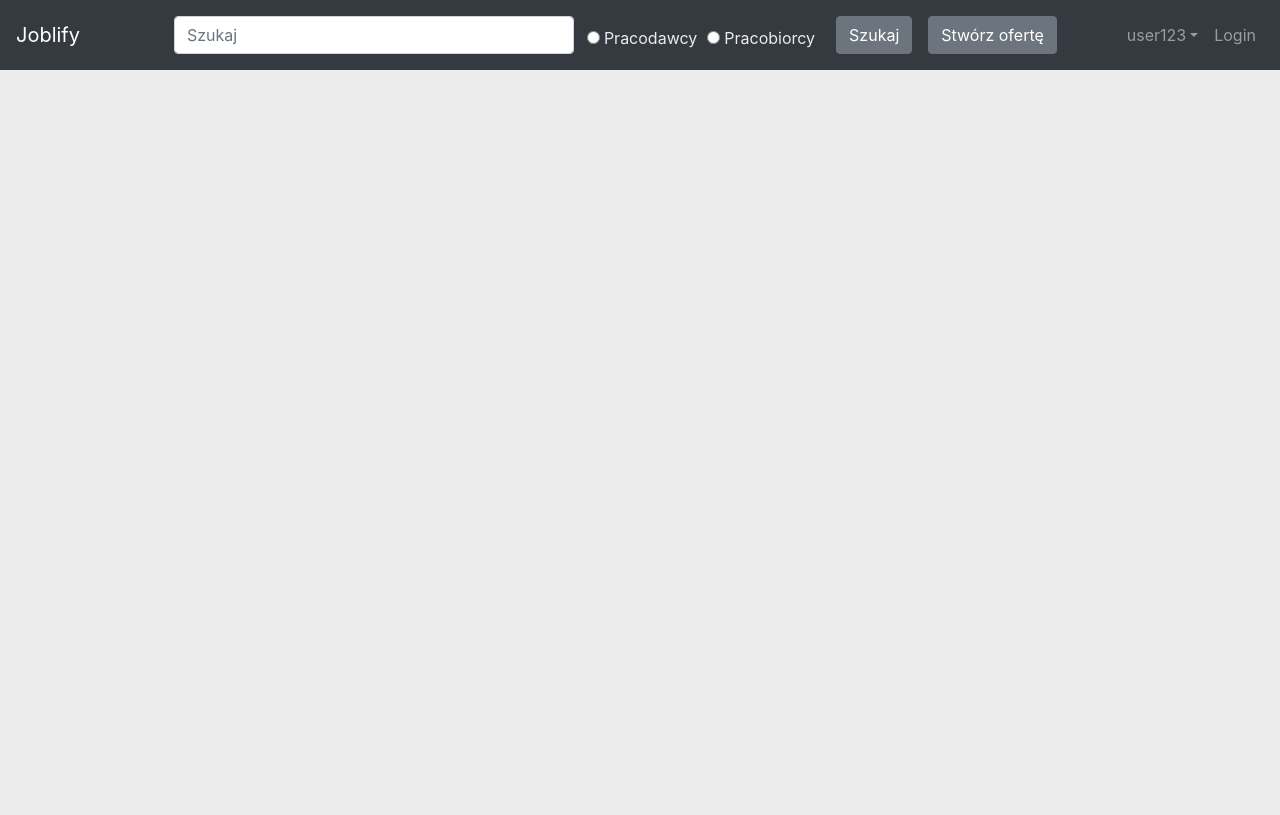
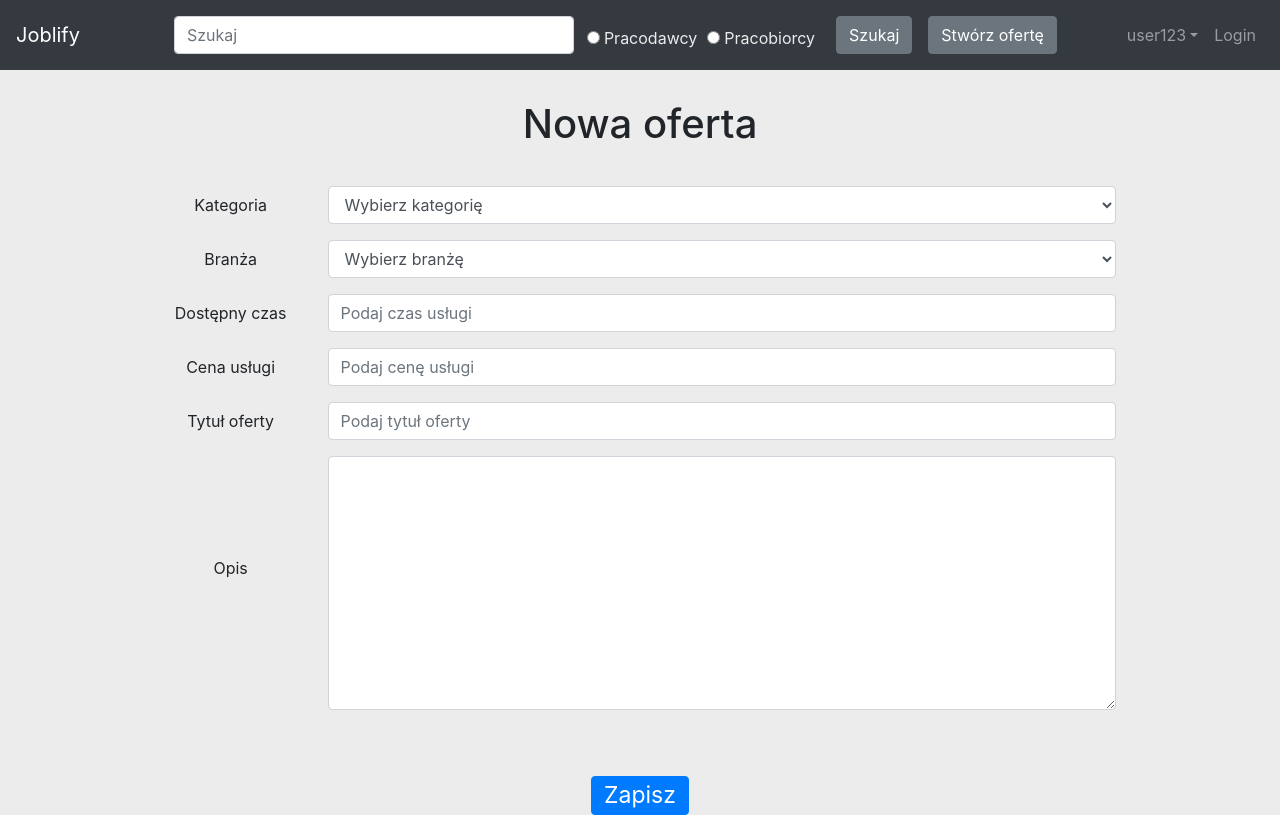
Before and after one commit to EnjoyTheNoise/Joblify.Spa, a React (Create React App) app: page /add-offer in a window 1280 px wide. Built offline with nearby package versions, Linux system fonts and the light colour scheme.

Commit message:
Added AddOfferForm

```diff
--- a/src/App.js
+++ b/src/App.js
@@ -5,6 +5,8 @@ import { BrowserRouter as Router, Route } from "react-router-dom";
 import "./App.css";
 import LoginFormContainer from "./containers/LoginFormContainer";
 import EditProfileContainer from "./containers/EditProfileContainer";
+import AddOfferContainer from "./containers/AddOfferContainer";
+import AddOffer from "./components/Offer/AddOffer";
 import HomePage from "./components/HomePage/HomePage";
 import Navbar from "./components/Navbar/Navbar";
 
@@ -13,12 +15,13 @@ class App extends Component {
     return (
       <Router>
         <div className="App">
-          <Navbar/>
+          <Navbar />
           <div className="content">
             <Switch>
               <Route exact path="/" component={HomePage} />
               <Route path="/login" component={LoginFormContainer} />
               <Route path="/edit-profile" component={EditProfileContainer} />
+              <Route path="/add-offer" component={AddOffer} />
             </Switch>
           </div>
         </div>
--- a/src/components/Navbar/Navbar.js
+++ b/src/components/Navbar/Navbar.js
@@ -1,8 +1,12 @@
 import React, { Component } from "react";
-import { Link } from "react-router-dom";
+import { Link, withRouter } from "react-router-dom";
 import "../../App.css";
 
-class NavbarUnlogged extends Component {
+class Navbar extends Component {
+  handleAddOffer = () => {
+    this.props.history.push("/add-offer");
+  };
+
   render() {
     return (
       <nav className="navbar navbar-expand-lg navbar-dark bg-dark">
@@ -57,13 +61,20 @@ class NavbarUnlogged extends Component {
                 </label>
               </div>
             </fieldset>
-            <button className="btn btn-secondary mx-3 my-2 my-sm-2" type="submit">
+            <button
+              className="btn btn-secondary mx-3 my-2 my-sm-2"
+              type="submit"
+            >
               Szukaj
             </button>
           </form>
-          <button className="btn btn-secondary" type="button">
+          <button
+            className="btn btn-secondary"
+            type="button"
+            onClick={this.handleAddOffer}
+          >
             Stwórz ofertę
-            </button>
+          </button>
           <ul className="navbar-nav ml-auto">
             <li className="nav-item dropdown">
               <a
@@ -102,4 +113,4 @@ class NavbarUnlogged extends Component {
   }
 }
 
-export default NavbarUnlogged;
+export default withRouter(Navbar);
--- /dev/null
+++ b/src/components/Offer/AddOffer.css
@@ -0,0 +1,25 @@
+.titleAddOffer {
+  width: 100%;
+  padding-top: 30px;
+  padding-bottom: 30px;
+}
+
+.saveOfferButton {
+  font-size: 23px;
+  line-height: 25px;
+}
+
+.rowButton {
+  margin: auto;
+}
+
+.customForm {
+  margin: auto;
+  padding-bottom: 50px;
+}
+
+@media screen and (min-width: 576px) {
+  .labelDescription {
+    padding-top: 100px;
+  }
+}
--- /dev/null
+++ b/src/components/Offer/AddOffer.js
@@ -0,0 +1,105 @@
+import React, { Component } from "react";
+import "../../App.js";
+import "./AddOffer.css";
+
+class AddOffer extends Component {
+  render() {
+    return (
+      <div className="row">
+        <div className="titleAddOffer">
+          <h1>Nowa oferta</h1>
+        </div>
+        <br />
+        <div className="col-sm-9 customForm">
+          <form>
+            <div className="form-group row">
+              <label for="inputCategory" className="col-sm-2 col-form-label">
+                Kategoria
+              </label>
+              <div className="col-sm-10">
+                <select id="inputCategory" className="form-control">
+                  <option selected>Wybierz kategorię</option>
+                  <option>...</option>
+                </select>
+              </div>
+            </div>
+            <div className="form-group row">
+              <label for="inputTrade" className="col-sm-2 col-form-label">
+                Branża
+              </label>
+              <div className="col-sm-10">
+                <select id="inputTrade" className="form-control">
+                  <option selected>Wybierz branżę</option>
+                  <option>...</option>
+                </select>
+              </div>
+            </div>
+            <div className="form-group row">
+              <label
+                for="inputAvailableTime"
+                className="col-sm-2 col-form-label"
+              >
+                Dostępny czas
+              </label>
+              <div className="col-sm-10">
+                <input
+                  type="password"
+                  className="form-control"
+                  id="inputAvailableTime"
+                  placeholder="Podaj czas usługi"
+                />
+              </div>
+            </div>
+            <div className="form-group row">
+              <label for="inputPrize" className="col-sm-2 col-form-label">
+                Cena usługi
+              </label>
+              <div className="col-sm-10">
+                <input
+                  type="password"
+                  className="form-control"
+                  id="inputPrize"
+                  placeholder="Podaj cenę usługi"
+                />
+              </div>
+            </div>
+            <div className="form-group row">
+              <label for="inputOfferTitle" className="col-sm-2 col-form-label">
+                Tytuł oferty
+              </label>
+              <div className="col-sm-10">
+                <input
+                  type="password"
+                  className="form-control"
+                  id="inputOfferTitle"
+                  placeholder="Podaj tytuł oferty"
+                />
+              </div>
+            </div>
+            <div className="form-group row">
+              <label
+                for="inputDescription"
+                className="col-sm-2 labelDescription"
+              >
+                Opis
+              </label>
+              <div className="col-sm-10">
+                <textarea
+                  class="form-control"
+                  id="inputDescription"
+                  rows="10"
+                />
+              </div>
+            </div>
+          </form>
+        </div>
+
+        <div className="col-sm-12">
+          <button className="btn btn-primary saveOfferButton">Zapisz</button>
+        </div>
+      </div>
+    );
+  }
+}
+
+export default AddOffer;
--- /dev/null
+++ b/src/containers/AddOfferContainer.js
@@ -0,0 +1,5 @@
+import React, { Component } from "react";
+
+export default class AddOfferContainer extends Component {
+
+}
```
